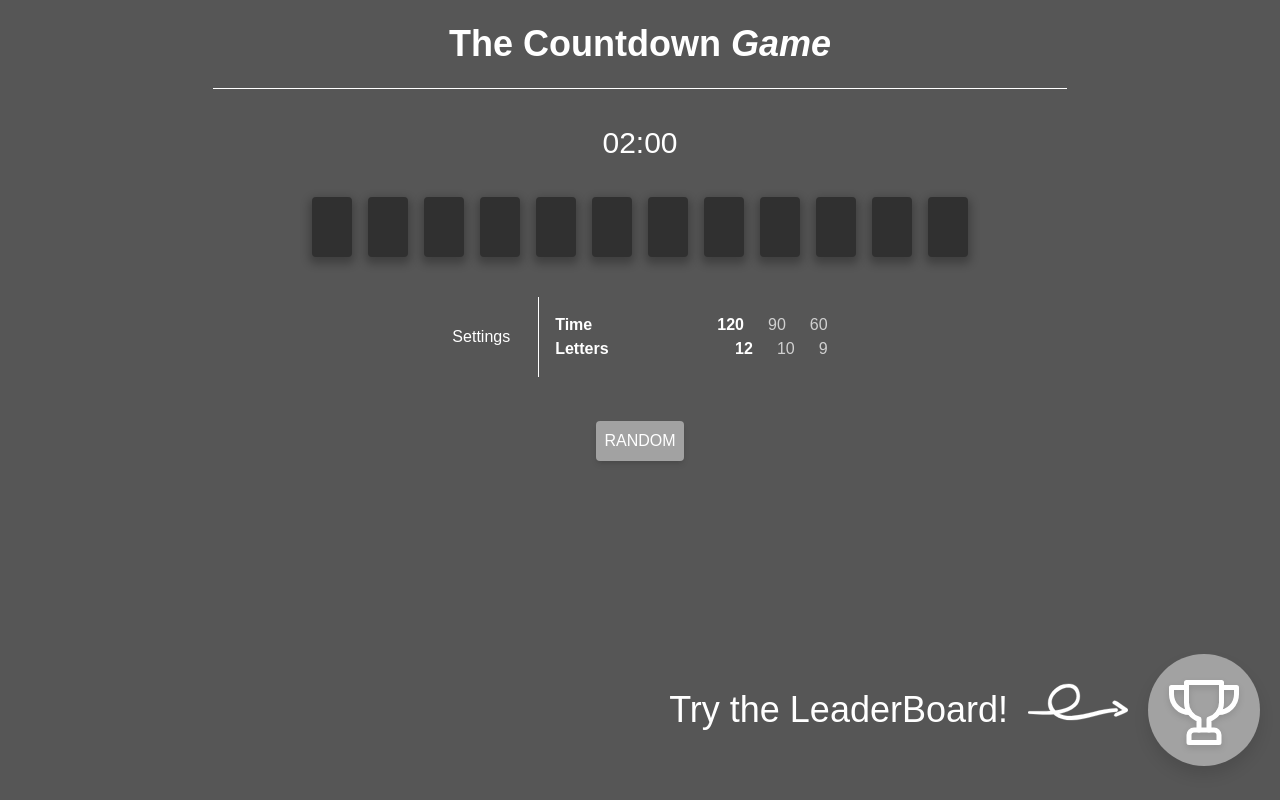
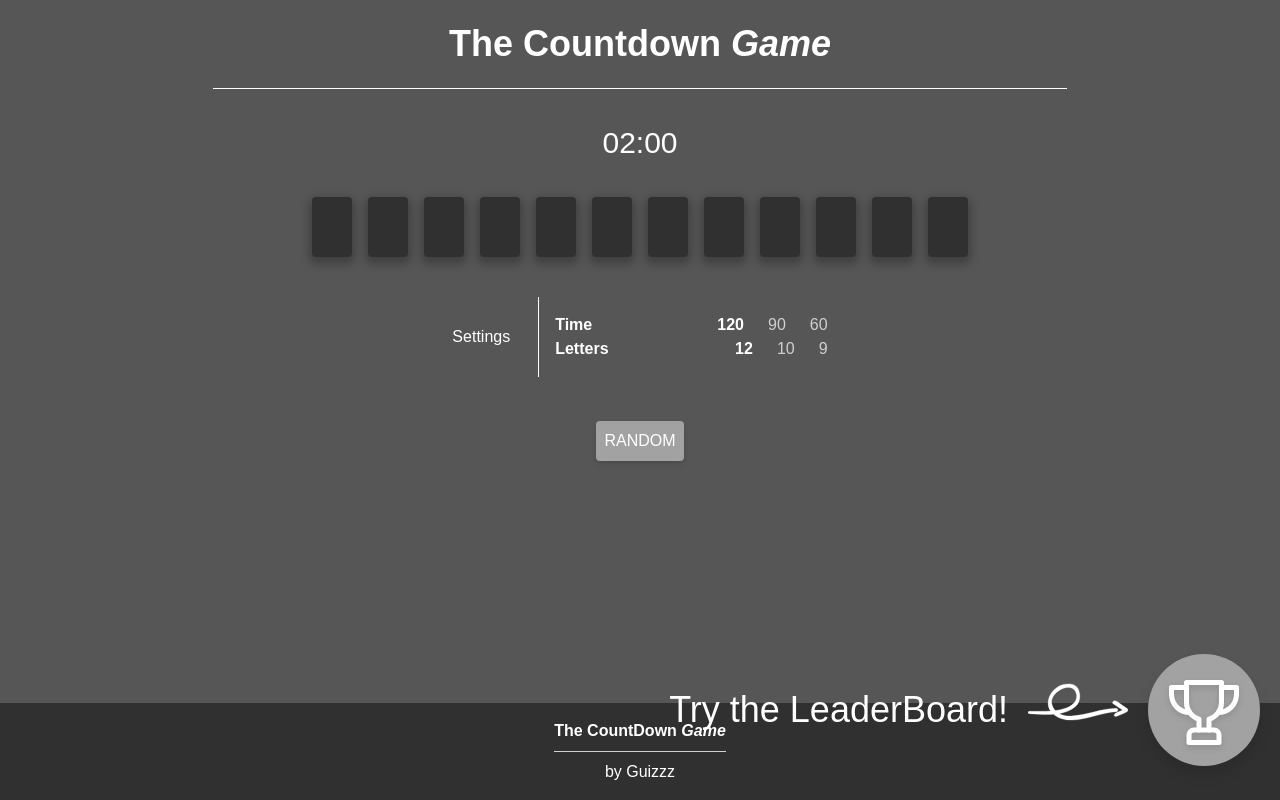
Before and after one commit to Guizzz/CountdownGame, a Next.js app: page / in a window 1280 px wide. Built offline with nearby package versions, Linux system fonts and the light colour scheme; a web font is replaced by a local one.

Commit message:
Added footer

```diff
--- a/app/globals.css
+++ b/app/globals.css
@@ -18,12 +18,6 @@
   --foreground: var(--color-text);
 }
 
-/* @media (prefers-color-scheme: dark) {
-  :root {
-    --background: var(--color-light-black);
-    --foreground: var(--color-light-white);
-  }
-} */
 
 .story-script-regular {
   font-family: "Story Script", sans-serif;
--- a/app/layout.tsx
+++ b/app/layout.tsx
@@ -3,6 +3,7 @@ import { Geist, Geist_Mono } from "next/font/google";
 import "./globals.css";
 import Navbar from "../components/ui/Navbar";
 import LeaderBoard from "../components/LeaderBoard";
+import Footer from "../components/ui/Footer";
 
 const geistSans = Geist({
   variable: "--font-geist-sans",
@@ -25,11 +26,24 @@ export default function RootLayout({
   children: React.ReactNode;
 }>) {
   return (
-    <html lang="en" className=" text-light-gray">
-      <body className={`${geistSans.variable} ${geistMono.variable} antialiased`}>
-        <LeaderBoard/>
+    <html lang="en" className="text-light-gray">
+      <body
+        className={`${geistSans.variable} ${geistMono.variable}
+                    antialiased
+                    min-h-screen
+                    flex
+                    flex-col
+                    bg-[var(--color-background)]`}
+      >
+        <LeaderBoard />
         <Navbar />
-        {children}
+
+        {/* Contenuto che si espande */}
+        <main className="flex-1">
+          {children}
+        </main>
+
+        <Footer />
       </body>
     </html>
   );
--- a/components/LeaderBoard.tsx
+++ b/components/LeaderBoard.tsx
@@ -88,8 +88,8 @@ export default function LeaderBoard(){
 
     return (
         <div >
-            <div className={isVisible?" fixed w-full h-full bg-black/50 z-10":""} onClick={()=>{ isVisible?close():"" }}/>
-            <div className=" fixed right-5 bottom-5 flex flex-row items-center ">
+            <div className={isVisible?" fixed w-full h-full bg-black/50 z-20":""} onClick={()=>{ isVisible?close():"" }}/>
+            <div className=" fixed right-5 bottom-5 flex flex-row items-center z-20">
                 <div className={showInfo?"flex flex-row items-center":"hidden"}>
                     <div className=" text-xl min-md:text-2xl min-lg:text-4xl font-story_script">
                         Try the LeaderBoard!
--- a/components/Result.tsx
+++ b/components/Result.tsx
@@ -63,7 +63,7 @@ export default function Result({ words, display }: {words:Array<{len:number, wor
         return;
 
     return (
-        <div className=" w-full min-md:w-3/4 min-lg:w-1/2 ">
+        <div className=" w-full min-md:w-3/4 min-lg:w-1/2">
             {
                 words.map((value, index) => (
                     <div key={index} className=" bg-light-gray dark:bg-dark-gray m-4 p-5 ">
--- /dev/null
+++ b/components/ui/Footer.tsx
@@ -0,0 +1,19 @@
+export default function Footer() {
+  return (
+    <footer className=" mt-10
+                       bg-[var(--color-letters)]
+                       text-[var(--color-text)]
+                       flex items-center justify-center
+                       ">
+      <div className=" flex-col items-center justify-center p-4">
+        <div className="font-bold">
+          The CountDown <span className=" italic"> Game</span>
+        </div>
+        <div className=" w-full h-[1px] my-2 bg-secondary"/>
+        <div className=" text-center">
+          by Guizzz
+        </div>
+      </div>
+    </footer>
+  );
+}
```
